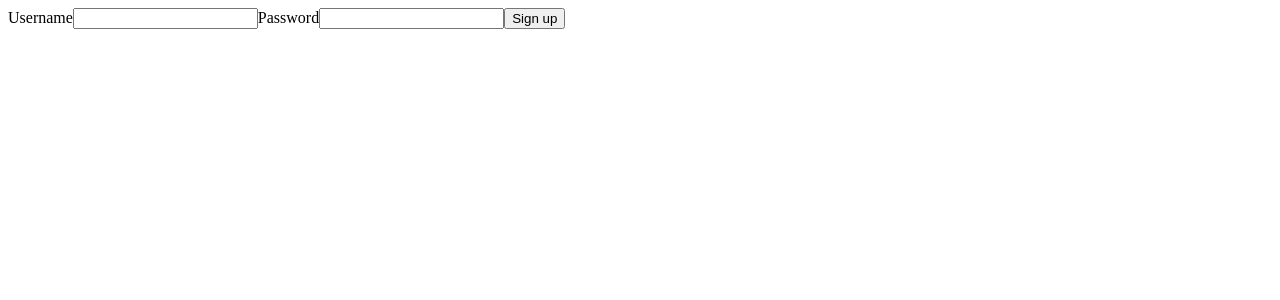
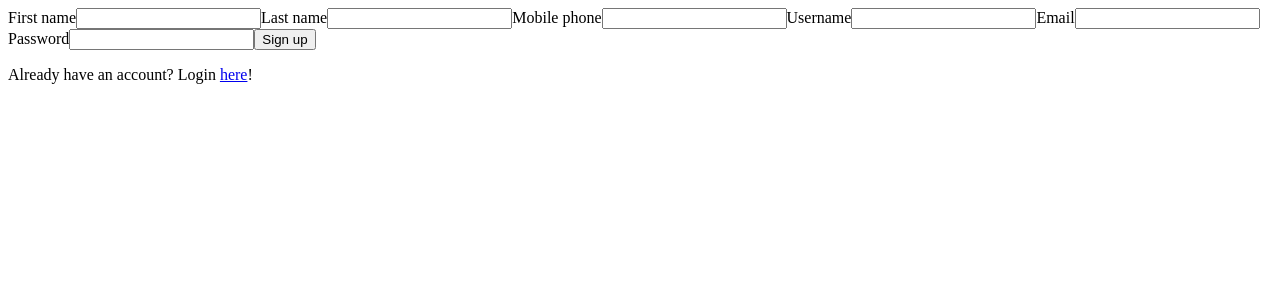
Before and after one commit to jimkdev/library-client, a Next.js app: page /register in a window 1280 px wide. Shown: the top 300 px of the page. Built offline with nearby package versions, Linux system fonts and the light colour scheme.

Commit message:
Add more fields and link

```diff
--- a/src/app/register/page.tsx
+++ b/src/app/register/page.tsx
@@ -1,12 +1,30 @@
+import Link from "next/link";
+
 export default function RegistrationPage() {
   return (
     <div>
       <form>
+        <label htmlFor="first-name">First name</label>
+        <input type="text" name="first-name"/>
+
+        <label htmlFor="last-name">Last name</label>
+        <input type="text" name="last-name"/>
+
+        <label htmlFor="mobile">Mobile phone</label>
+        <input type="text" name="mobile"/>
+
         <label htmlFor="username">Username</label>
         <input type="text" name="username" />
+
+        <label htmlFor="email">Email</label>
+        <input type="text" name="email"/>
+
         <label htmlFor="username">Password</label>
         <input type="password" name="password" />
+
         <button type="submit">Sign up</button>
+
+        <p>Already have an account? Login <Link href={"/login"}>here</Link>!</p>
       </form>
     </div>
   );
```
